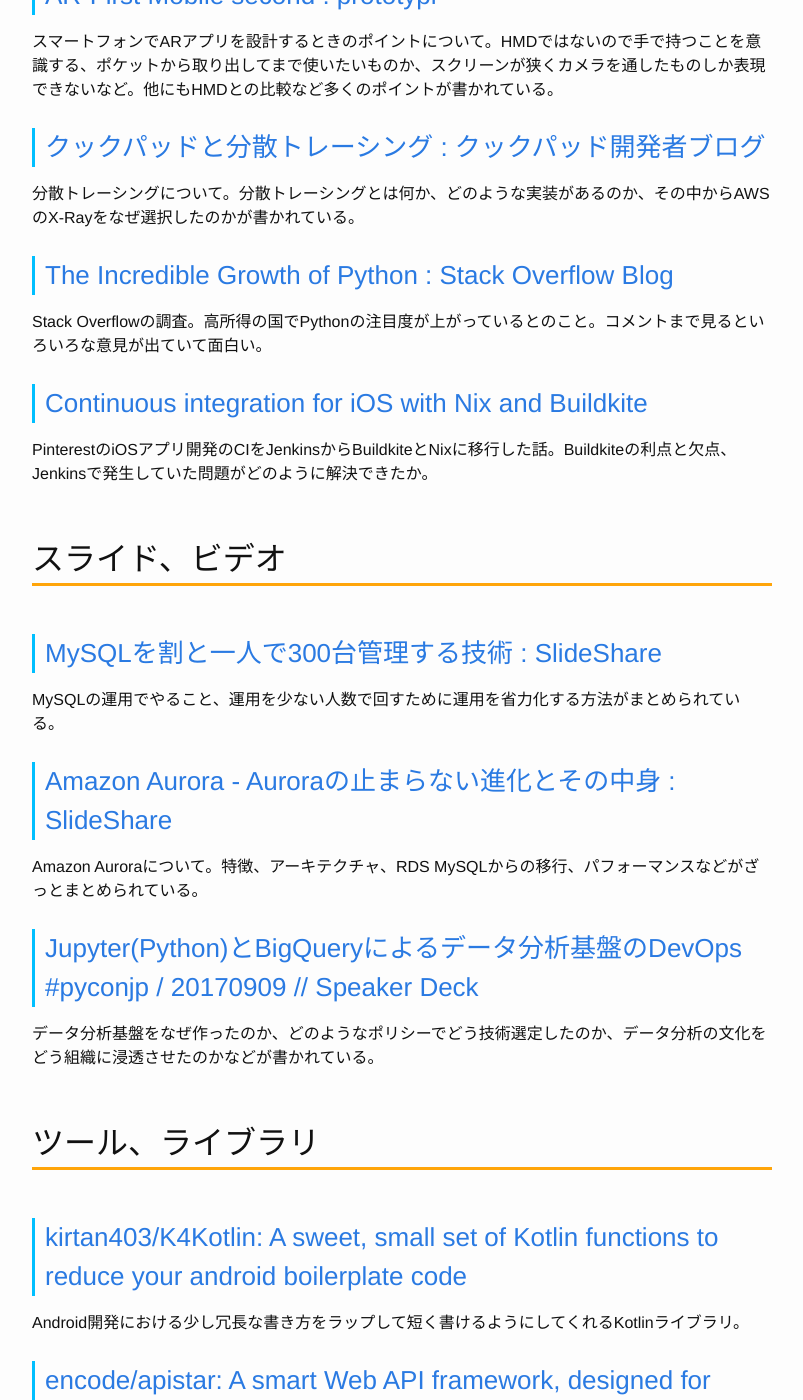
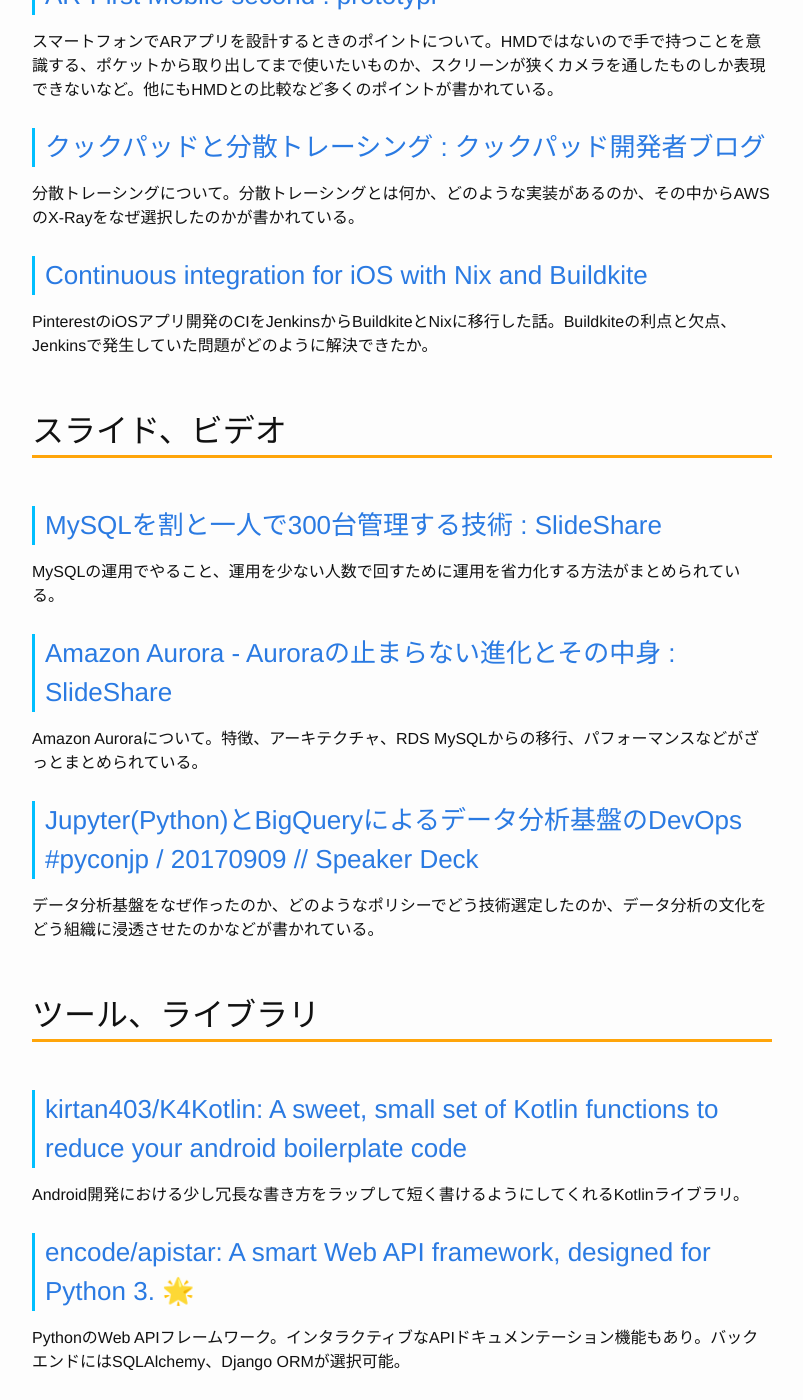
Before and after one commit to Gather-Tech/Gather-Tech.github.io, a Jekyll site: the page built from _posts/2017/2017-09-11-Gather63.md, in a window 1280 px wide and 1400 px high, scrolled down 2460 px. Shown: the whole window, without its empty margins (238-1041 px from the left). Built offline with Jekyll 4.4.1, drawn with Linux system fonts in a browser that asks for light colours; some of the changed text lies outside the part shown.

Commit message:
Reduce articles

```diff
--- a/_posts/2017/2017-09-11-Gather63.md
+++ b/_posts/2017/2017-09-11-Gather63.md
@@ -67,10 +67,6 @@
 
 分散トレーシングについて。分散トレーシングとは何か、どのような実装があるのか、その中からAWSのX-Rayをなぜ選択したのかが書かれている。
 
-### [The Incredible Growth of Python : Stack Overflow Blog](https://stackoverflow.blog/2017/09/06/incredible-growth-python/)
-
-Stack Overflowの調査。高所得の国でPythonの注目度が上がっているとのこと。コメントまで見るといろいろな意見が出ていて面白い。
-
 ### [Continuous integration for iOS with Nix and Buildkite](https://medium.com/@Pinterest_Engineering/continuous-integration-for-ios-with-nix-and-buildkite-ef5b36c5292d)
 
 PinterestのiOSアプリ開発のCIをJenkinsからBuildkiteとNixに移行した話。Buildkiteの利点と欠点、Jenkinsで発生していた問題がどのように解決できたか。
@@ -99,10 +95,6 @@
 
 PythonのWeb APIフレームワーク。インタラクティブなAPIドキュメンテーション機能もあり。バックエンドにはSQLAlchemy、Django ORMが選択可能。
 
-### [LÖVR](http://lovr.org/)
-
-LuaでVRアプリを作ることができるツール。HTC Vive、Oculus Riftで同じコードを実行可能。WebVRにエクスポートもできる。
-
 ### [susam/ice: Ice - WSGI on the rocks](https://github.com/susam/ice)
 
 BottleにインスパイアされたWSGIマイクロフレームワークなPythonモジュール。
```
